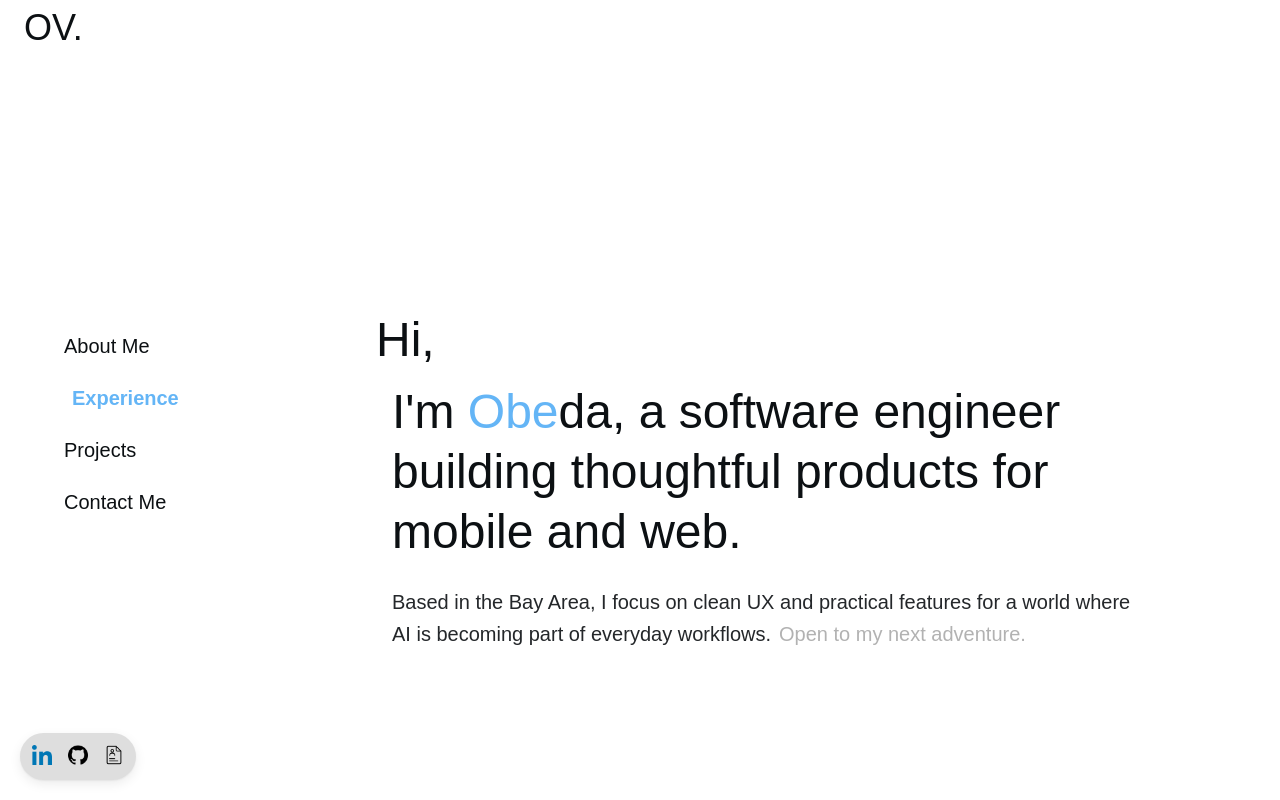
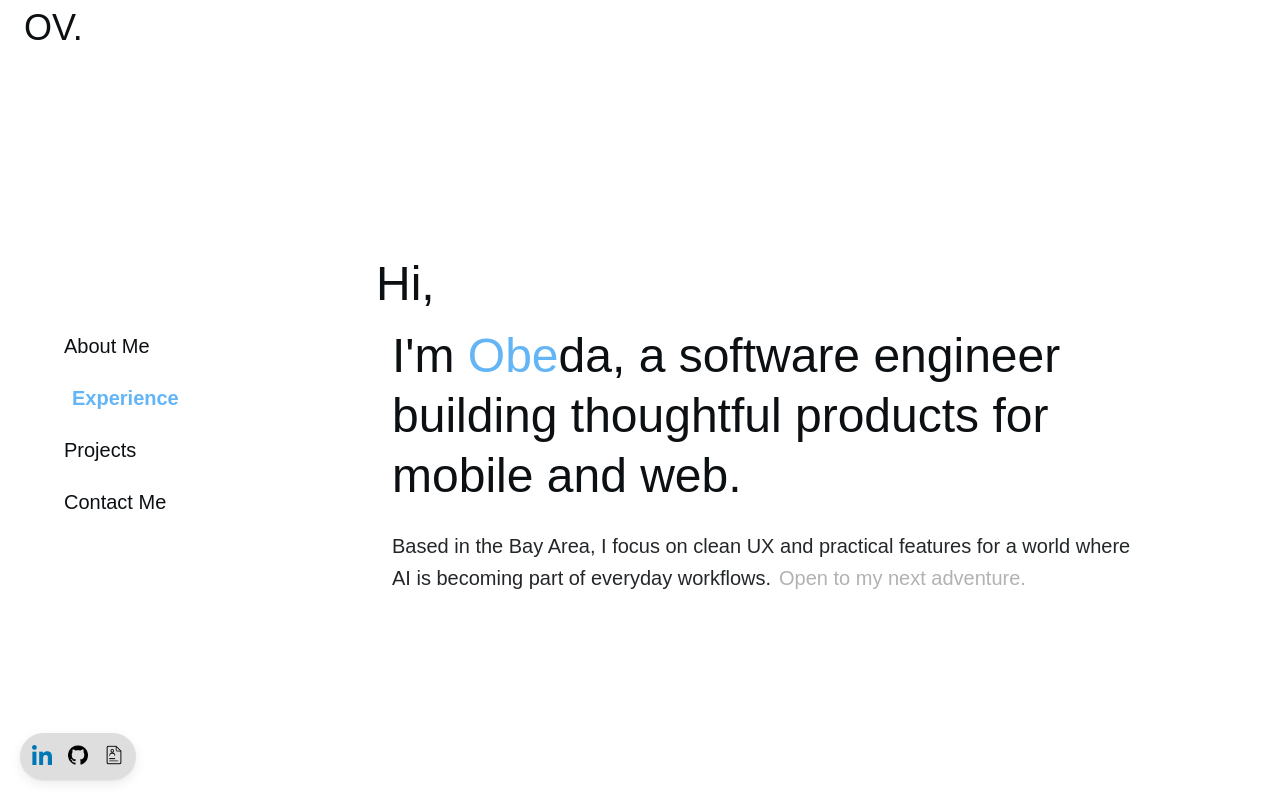
Before and after one commit to dah00/OV-Portfolio, a Next.js app: page / in a window 1280 px wide. Shown: the top 800 px of the page. Built offline with nearby package versions, Linux system fonts and the light colour scheme; a web font is replaced by a local one.

Commit message:
Remove main top padding on large screen size

```diff
--- a/app/layout.tsx
+++ b/app/layout.tsx
@@ -28,7 +28,7 @@ export default function RootLayout({
       >
         <HeaderMobile />
         <HeaderDesktop />
-        <main className="w-full  pt-[var(--headerMobile-offset)] lg:pl-[var(--headerDesktop-offset)] lg:max-w-[70rem] lg:mx-auto">
+        <main className="w-full  pt-[var(--headerMobile-offset)] lg:pt-0 lg:pl-[var(--headerDesktop-offset)] lg:max-w-[70rem] lg:mx-auto">
           {children}
         </main>
         <Links />
```
